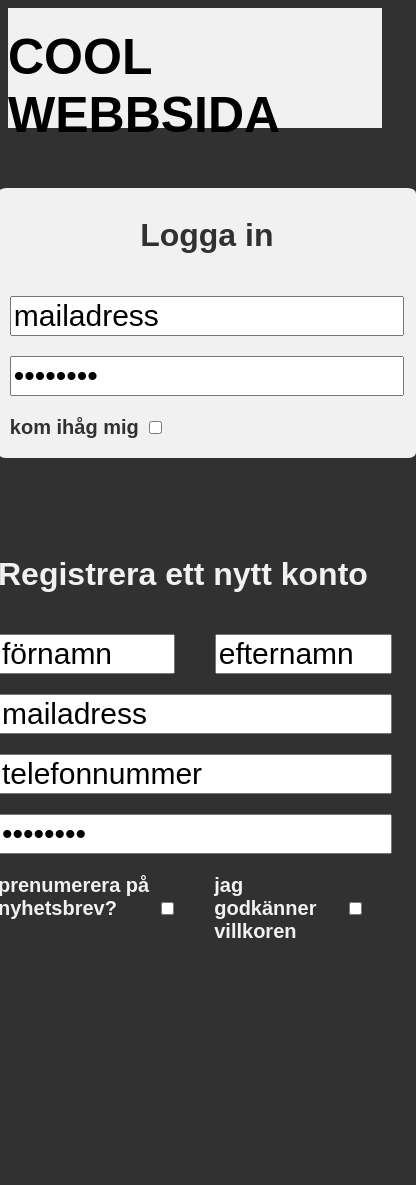
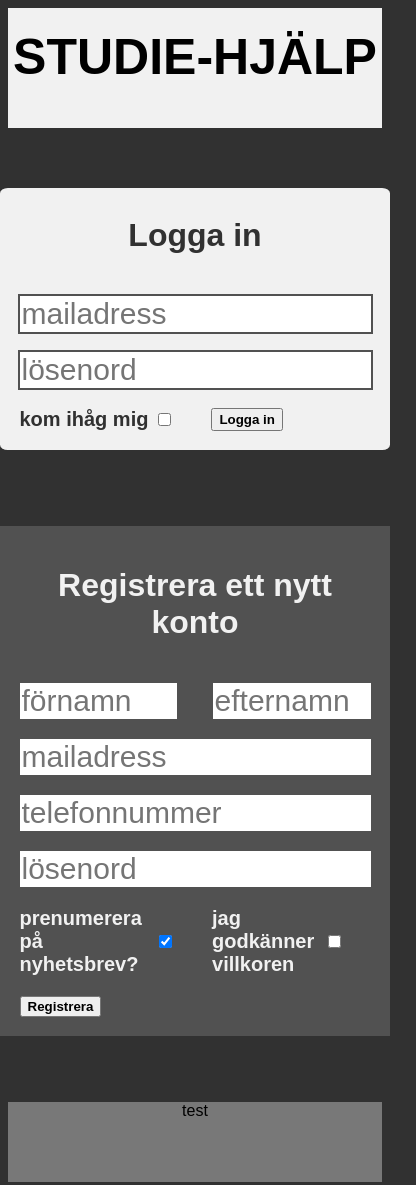
Before and after one commit to LudvigOrest/Inl-mningsuppgift-2, a plain HTML site: page index.html in a window 390 px wide. Shown: the whole page, 416 px wide, since content can reach past the window. Before the commit the page ends 967 px from the top, so only its background shows below. Drawn offline with Linux system fonts and the light colour scheme; a web font is replaced by a local one.

Commit message:
Lite SEO-förändringar, lade till en footer

```diff
--- a/index.html
+++ b/index.html
@@ -4,24 +4,28 @@
         <link rel="preconnect" href="https://fonts.googleapis.com">
         <link rel="preconnect" href="https://fonts.gstatic.com" crossorigin>
         <link href="https://fonts.googleapis.com/css2?family=Inria+Sans:wght@300&family=Public+Sans:wght@300&display=swap" rel="stylesheet">
+        <link rel="icon" type="images/x-icon" href="18.jpg">
+        <title>Logga in - Studiehjälp</title>
+        <meta name="viewport" content="width=device-width, initial-scale=1.0">
     </head>
     <body>
         <header>
-            <h1 id="top-header">COOL WEBBSIDA</h1>
+            <h1 id="top-header">STUDIE-HJÄLP</h1>
         </header>
         <main>
             <div class="container">
                 <form>
                     <div class="log-in-container">
 
-                        <h1 class="register-header">Logga in</h1>
+                        <h1 class="log-in-header">Logga in</h1>
 
-                        <input type="email" id="email-input" value="mailadress">
-                        <input type="password" id="password-input" value="lösenord">
+                        <input type="email" id="email-input" placeholder="mailadress" required>
+                        <input type="password" id="password-input" placeholder="lösenord" required>
 
                         <div class="label-checkbox-container">
                             <label class="label-checkbox-dark">kom ihåg mig</label>
                             <input type="checkbox" class="checkbox">
+                            <button class="button-submit" type="submit">Logga in</button>
                         </div>
                     </div>
                 </form>
@@ -29,26 +33,30 @@
                 <form>
                     <div class="register-container">
 
-                        <h1 class="header">Registrera ett nytt konto</h1>
+                        <h1 class="register-header">Registrera ett nytt konto</h1>
 
                         <div id="name-box">
-                            <input type="text" id="first-name" class="first-name" value="förnamn">
-                            <input type="text" id="last-name" class="last-name" value="efternamn">
+                            <input type="text" id="first-name" class="first-name" placeholder="förnamn" required>
+                            <input type="text" id="last-name" class="last-name" placeholder="efternamn">
                         </div>
 
-                        <input type="email" id="email-input" value="mailadress">
-                        <input type="text" id="phone-input" value="telefonnummer">
-                        <input type="password" id="password-input" value="lösenord">
+                        <input type="email" id="email-input" placeholder="mailadress" required>
+                        <input type="text" id="phone-input" placeholder="telefonnummer">
+                        <input type="password" id="password-input" placeholder="lösenord" required>
 
                         <div class="label-checkbox-container">
                             <label class="label-checkbox">prenumerera på nyhetsbrev?</label>
-                            <input type="checkbox" class="checkbox">
-                            <label class="label-checkbox">jag godkänner villkoren</label>
+                            <input type="checkbox" class="checkbox" checked>
+                            <label class="label-checkbox" required>jag godkänner villkoren</label>
                             <input type="checkbox" class="checkbox">
                         </div>
+                        <button class="button-submit" type="submit">Registrera</button>
                     </div>
                 </form>
             </div>
         </main>
     </body>
+    <footer>
+        test
+    </footer>
 </html>
--- a/styles.css
+++ b/styles.css
@@ -7,10 +7,14 @@ h1 {
     font-weight: bold;
 }
 
+h1:hover {
+    cursor:default;
+}
+
 header {
     background-color:#f1f1f1;
     margin: 0px;
-    height: 120px;
+    min-height: 120px;
     display:flex;
     justify-content: center;
     align-content: center;
@@ -19,6 +23,24 @@ header {
 #top-header {
     font-size: 50px;
     margin-top: 20px;
+    text-align: center;
+}
+
+#top-header:hover {
+    cursor: pointer;
+}
+
+footer {
+    background-color:#787878;
+    margin-top: 50px;
+    margin-left: 0px;
+    margin-right: 0px;
+    margin-bottom: 0px;
+    min-height: 60px;
+    height: 80px;
+    display:flex;
+    justify-content: center;
+    align-content: center;
 }
 
 .container {
@@ -37,6 +59,16 @@ header {
     flex-direction: column;
     gap: 20px;
     width: 100%;
+    scale: 1.0;
+    transition: scale 0.5s ease;
+}
+
+.register-container:hover {
+    transition: scale 0.5s ease-in-out;
+}
+
+.register-container:hover {
+    scale: 1.05;
 }
 
 .log-in-container {
@@ -50,6 +82,16 @@ header {
     padding-top: 2%;
     border-radius: 2%;
     padding-bottom: 5%;
+    scale: 1.0;
+    transition: scale 0.5s ease;
+}
+
+.log-in-container:hover {
+    transform: scale 0.5s ease-in-out;
+}
+
+.log-in-container:hover {
+    scale: 1.05;
 }
 
 form{
@@ -124,6 +166,7 @@ form{
 .checkbox{
     margin-left: 0px;
     margin-right: 30px;
+    outline: 0px;
 }
 
 .items {
@@ -138,6 +181,11 @@ form{
 }
 
 .register-header {
+    color:#f1f1f1;
+    text-align: center;
+}
+
+.log-in-header {
     color:#313131;
     text-align: center;
 }
@@ -149,9 +197,57 @@ form{
 }
 
 input {
+    border: none;
+    outline: 2px solid #515151;
     font-size: 30px;
+}
+
+input:invalid {
+    outline: 2px solid red;
+}
+
+input:placeholder-shown {
+    background-color: white;
+    outline: 2px solid #515151;
 }
 
 select {
     font-size: 30px;
 }
+
+.button-submit {
+    width: fit-content;
+    font-family: 'Inria Sans', sans-serif;
+    font-weight: bold;
+}
+
+@media screen and (max-width: 650px) {
+
+    .log-in-container {
+        margin-top: 40px;
+        display: flex;
+        flex-direction: column;
+        gap: 20px;
+        width: auto;
+        background-color: #f1f1f1;
+        padding: 5%;
+        padding-top: 2%;
+        border-radius: 2%;
+        padding-bottom: 5%;
+        scale: 1.0;
+        transition: scale 0.5s ease;
+        justify-items: center;
+    }
+
+    .register-container {
+        display: flex;
+        flex-direction: column;
+        gap: 20px;
+        width: auto;
+        scale: 1.0;
+        transition: scale 0.5s ease;
+        background-color:#515151;
+        margin-bottom: 0px;
+        padding: 5%;
+    }
+}
```
Also changed, not shown: 18.jpg (added).
